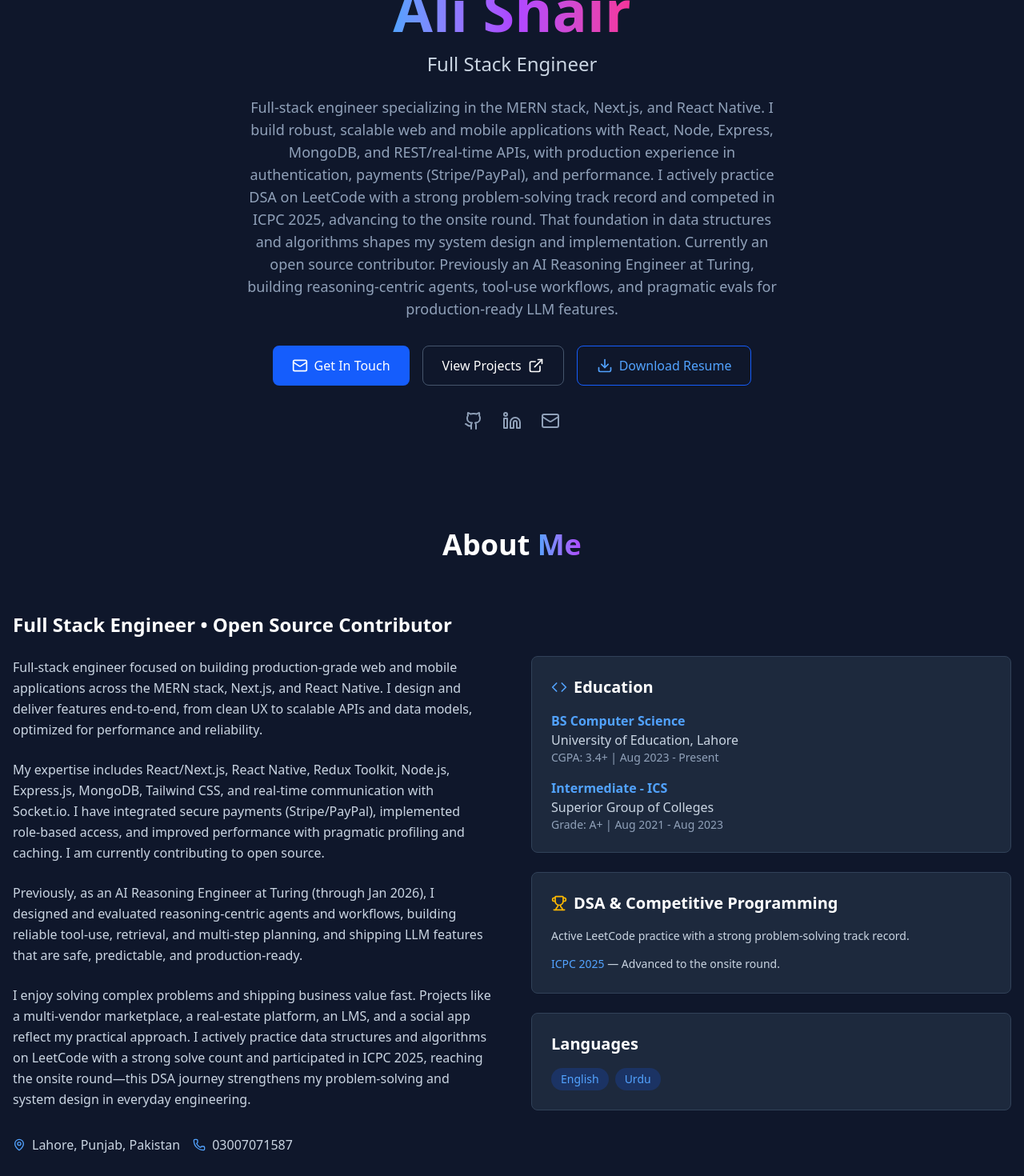
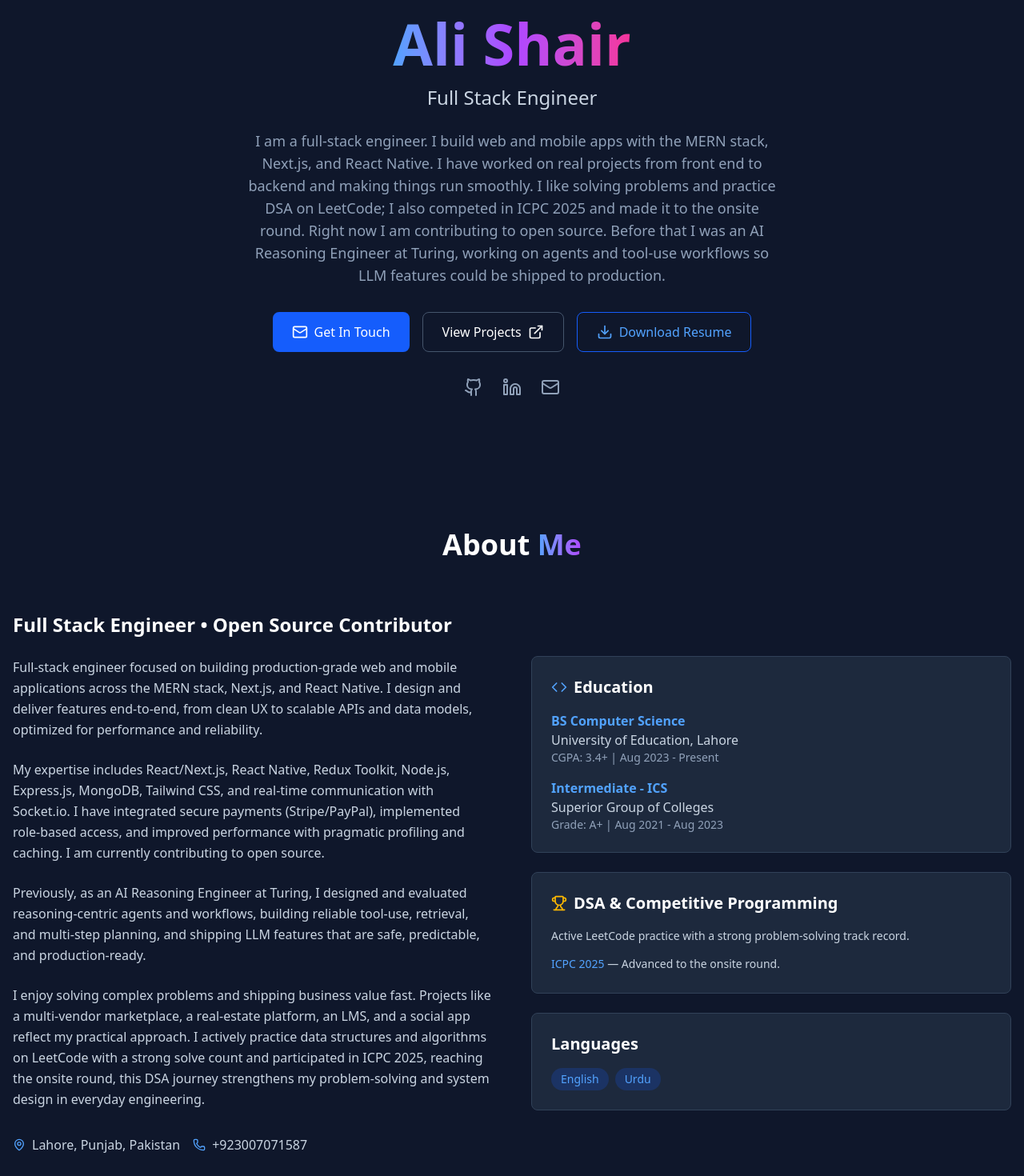
Before and after one commit to Anasyaseen92/MyPorfolio, a React (Vite) app: page / in a window 1280 px wide. Shown: the part 280-1750 px from the top of the page at 80% size. Built offline with nearby package versions, Linux system fonts and the light colour scheme.

Commit message:
updated summary

```diff
--- a/src/App.jsx
+++ b/src/App.jsx
@@ -175,13 +175,7 @@ const App = () => {
                 Full Stack Engineer
               </p>
               <p className="text-lg text-slate-400 max-w-2xl mx-auto mb-8">
-                Full-stack engineer specializing in the MERN stack, Next.js, and React Native. I build robust,
-                scalable web and mobile applications with React, Node, Express, MongoDB,
-                and REST/real-time APIs, with production experience in authentication,
-                payments (Stripe/PayPal), and performance. I actively practice DSA on LeetCode with a strong problem-solving track record
-                and competed in ICPC 2025, advancing to the onsite round. That foundation in data structures and algorithms
-                shapes my system design and implementation. Currently an open source contributor. Previously an AI Reasoning Engineer at Turing,
-                building reasoning-centric agents, tool-use workflows, and pragmatic evals for production-ready LLM features.
+                I am a full-stack engineer. I build web and mobile apps with the MERN stack, Next.js, and React Native. I have worked on real projects from front end to backend and making things run smoothly. I like solving problems and practice DSA on LeetCode; I also competed in ICPC 2025 and made it to the onsite round. Right now I am contributing to open source. Before that I was an AI Reasoning Engineer at Turing, working on agents and tool-use workflows so LLM features could be shipped to production.
               </p>
             </div>
 
@@ -261,10 +255,10 @@ const App = () => {
                   My expertise includes React/Next.js, React Native, Redux Toolkit, Node.js, Express.js, MongoDB, Tailwind CSS, and real‑time communication with Socket.io. I have integrated secure payments (Stripe/PayPal), implemented role‑based access, and improved performance with pragmatic profiling and caching. I am currently contributing to open source.
                 </p>
                 <p className="text-slate-300 mb-6 leading-relaxed">
-                  Previously, as an AI Reasoning Engineer at Turing (through Jan 2026), I designed and evaluated reasoning‑centric agents and workflows, building reliable tool‑use, retrieval, and multi‑step planning, and shipping LLM features that are safe, predictable, and production‑ready.
+                  Previously, as an AI Reasoning Engineer at Turing, I designed and evaluated reasoning‑centric agents and workflows, building reliable tool‑use, retrieval, and multi‑step planning, and shipping LLM features that are safe, predictable, and production‑ready.
                 </p>
                 <p className="text-slate-300 mb-8 leading-relaxed">
-                  I enjoy solving complex problems and shipping business value fast. Projects like a multi‑vendor marketplace, a real‑estate platform, an LMS, and a social app reflect my practical approach. I actively practice data structures and algorithms on LeetCode with a strong solve count and participated in ICPC 2025, reaching the onsite round—this DSA journey strengthens my problem‑solving and system design in everyday engineering.
+                  I enjoy solving complex problems and shipping business value fast. Projects like a multi‑vendor marketplace, a real‑estate platform, an LMS, and a social app reflect my practical approach. I actively practice data structures and algorithms on LeetCode with a strong solve count and participated in ICPC 2025, reaching the onsite round, this DSA journey strengthens my problem‑solving and system design in everyday engineering.
                 </p>
 
                 <div className="flex flex-wrap gap-4">
@@ -274,7 +268,7 @@ const App = () => {
                   </div>
                   <div className="flex items-center gap-2 text-slate-300">
                     <Phone size={16} className="text-blue-400" />
-                    03007071587
+                    +923007071587
                   </div>
                 </div>
               </div>
```
